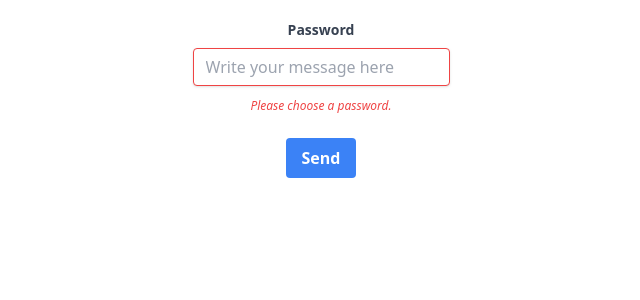
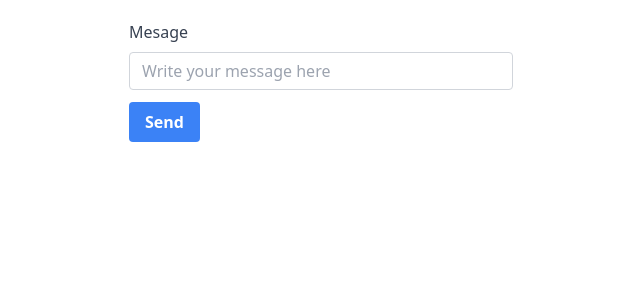
Before and after one commit to soumik9/chat-app-socket.io, a Next.js app in the folder client/: page / in a window 1280 px wide. Shown: the top 300 px of the page, without its empty margins (319-959 px from the left). Built offline with nearby package versions, Linux system fonts and the light colour scheme; no server answers.

Commit message:
message to cilent to server & server to client init

```diff
--- /dev/null
+++ b/client/src/hooks/useSocket.js
@@ -0,0 +1,15 @@
+import { useState, useEffect } from "react";
+const { io } = require("socket.io-client");
+
+const useSocket = () => {
+
+    const [socket, setSocket] = useState(null);
+
+    useEffect(() => {
+     setSocket(io('http://localhost:7000'));
+    },[])
+
+    return { socket, setSocket };
+}
+
+export default useSocket;
--- a/client/src/pages/_app.js
+++ b/client/src/pages/_app.js
@@ -1,16 +1,6 @@
-import { useEffect, useState } from 'react';
 import '../../styles/globals.css'
-const { io } = require("socket.io-client");
 
 function MyApp({ Component, pageProps }) {
-
-  const [socket, setSocket] = useState(null);
-
-  useEffect(() => {
-   setSocket(io('http://localhost:7000'));
-  },[])
-
-
   return <Component {...pageProps} />
 }
 
--- a/client/src/pages/index.js
+++ b/client/src/pages/index.js
@@ -1,12 +1,30 @@
 import Head from 'next/head'
-import { useState } from 'react';
+import { useEffect, useState } from 'react';
+import useSocket from '../hooks/useSocket';
 
 export default function Home() {
 
+  // hooks
+  const { socket } = useSocket();
+
+  // states
   const [message, setMessage] = useState('');
 
-  const handleSend = () => {
+  // socket emit
+  useEffect(() => {
+    if (!socket) return;
+    socket.on('message-form-server', () => {
+      console.log('message got');
+    })
+
+  }, [socket])
+
+  // messge send fn
+  const handleSend = (e) => {
     e.preventDefault();
+    if (message) {
+      socket.emit('send-message', { message });
+    }
   }
 
   return (
@@ -17,26 +35,25 @@ export default function Home() {
         <link rel="icon" href="/favicon.ico" />
       </Head>
 
-      <form action="" className='text-center mt-5' onSubmit={handleSend}>
-        <div className="mb-6">
-          <label className="block text-gray-700 text-sm font-bold mb-2" for="password">
-            Password
-          </label>
+      <div className="flex justify-center">
+        <form className='mt-5' onSubmit={handleSend}>
+
+          <div className="mb-3 xl:w-96">
+            <label htmlFor="message" className="form-label inline-block mb-2 text-gray-700 !text-start">Mesage</label>
             <input
-            id="password"
               type="text"
+              className="form-control block w-full px-3 py-1.5 text-base font-normal text-gray-700 bg-white bg-clip-padding border border-solid border-gray-300 rounded transition ease-in-out m-0 focus:text-gray-700 focus:bg-white focus:border-blue-600 focus:outline-none"
+              id="message"
+              placeholder="Write your message here"
               value={message}
               onChange={(e) => setMessage(e.target.value)}
-            className="shadow appearance-none border border-red-500 rounded py-2 px-3 text-gray-700 mb-3 leading-tight focus:outline-none focus:shadow-outline"
-            placeholder="Write your message here"
             />
-          <p className="text-red-500 text-xs italic">Please choose a password.</p>
           </div>
 
-        <button type="submit" className="bg-blue-500 hover:bg-blue-700 text-white font-bold py-2 px-4 rounded focus:outline-none focus:shadow-outline" >
-          Send
-        </button>
+          <button type="submit" className="bg-blue-500 w-max hover:bg-blue-700 text-white font-bold py-2 px-4 rounded focus:outline-none focus:shadow-outline">Send</button>
+
         </form>
+      </div>
 
     </div>
   )
```
Also changed, not shown: 1 other file (tests, documents, lock files or other folders). Lines whose indentation alone changed are shown as unchanged.
